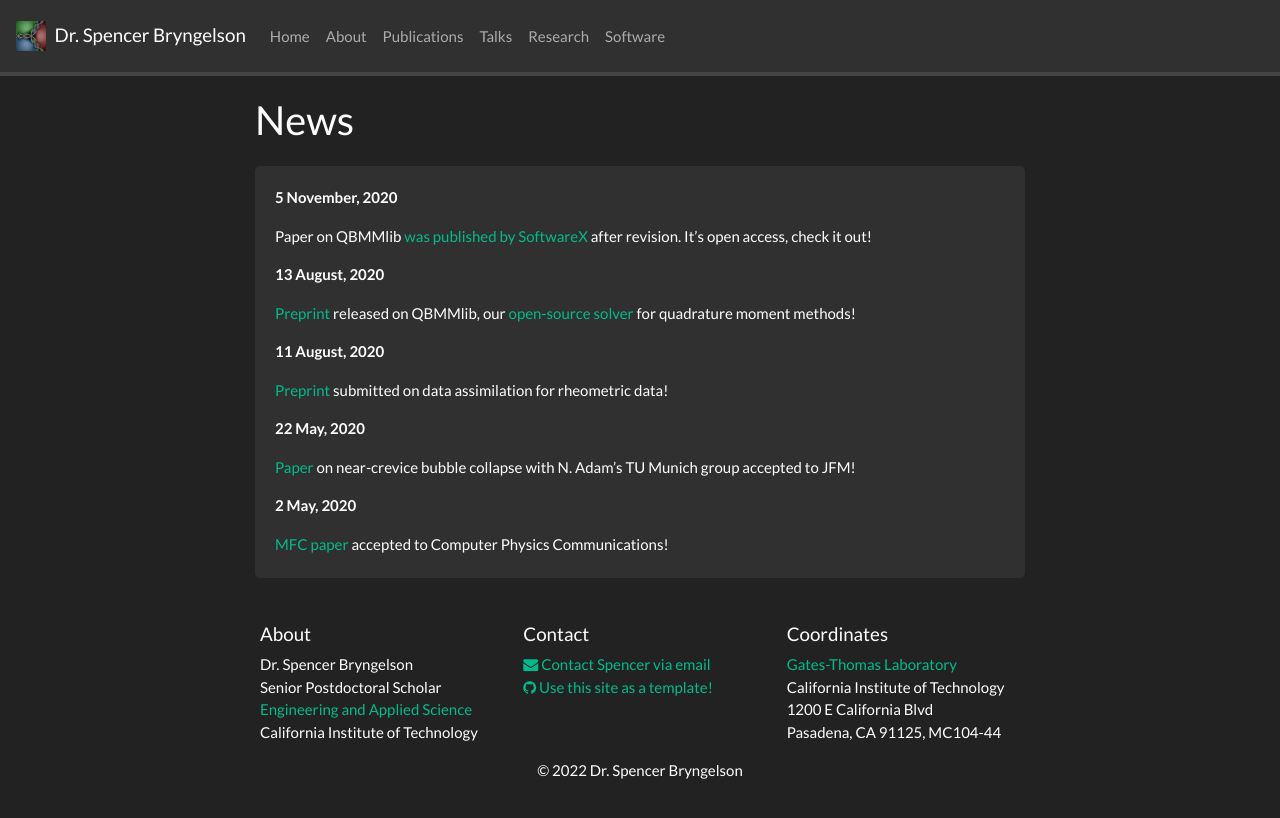
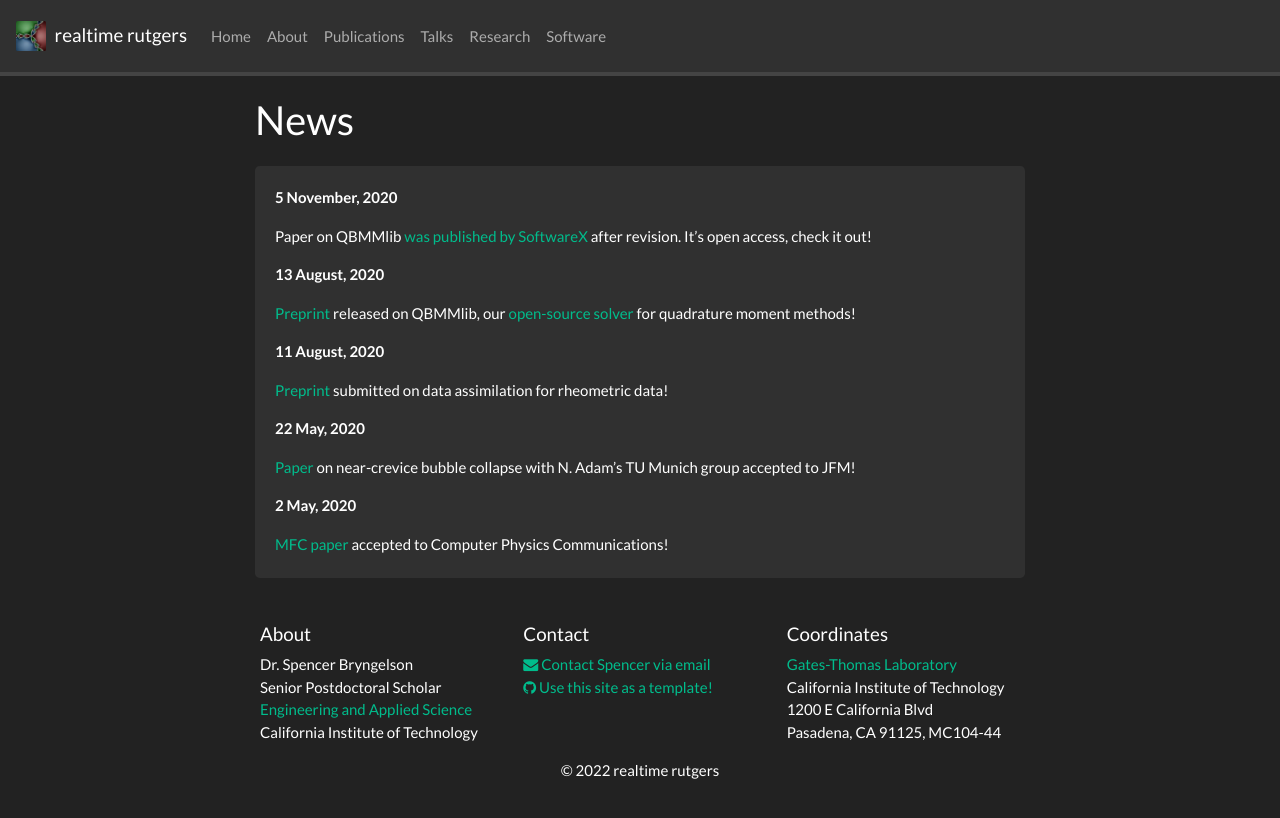
Before and after one commit to realtime-rutgers/realtime-rutgers.github.io, a Jekyll site: the page built from _pages/allnews.md, in a window 1280 px wide. Shown: the top 818 px of the page. Built offline with Jekyll 4.4.1, drawn with Linux system fonts in a browser that asks for light colours; nearby versions of some CDN libraries; a style sheet for code colours, icons or effects is not loaded.

Commit message:
minor changes

```diff
--- a/_config.yml
+++ b/_config.yml
@@ -1,9 +1,9 @@
 # Site settings
-title: Dr. Spencer Bryngelson
-email: spencer@caltech.edu
-description: Academic webpage of Dr. Spencer H. Bryngelson
-baseurl: ""
-url: ""
+title: realtime rutgers
+email: realtime_edge@email.rutgers.edu
+description: Academic webpage of rings group
+baseurl: "realtime-rutgers.github.io"
+url: "/"
 
 
 # Google analytics ID: Remove or use your own!
```
